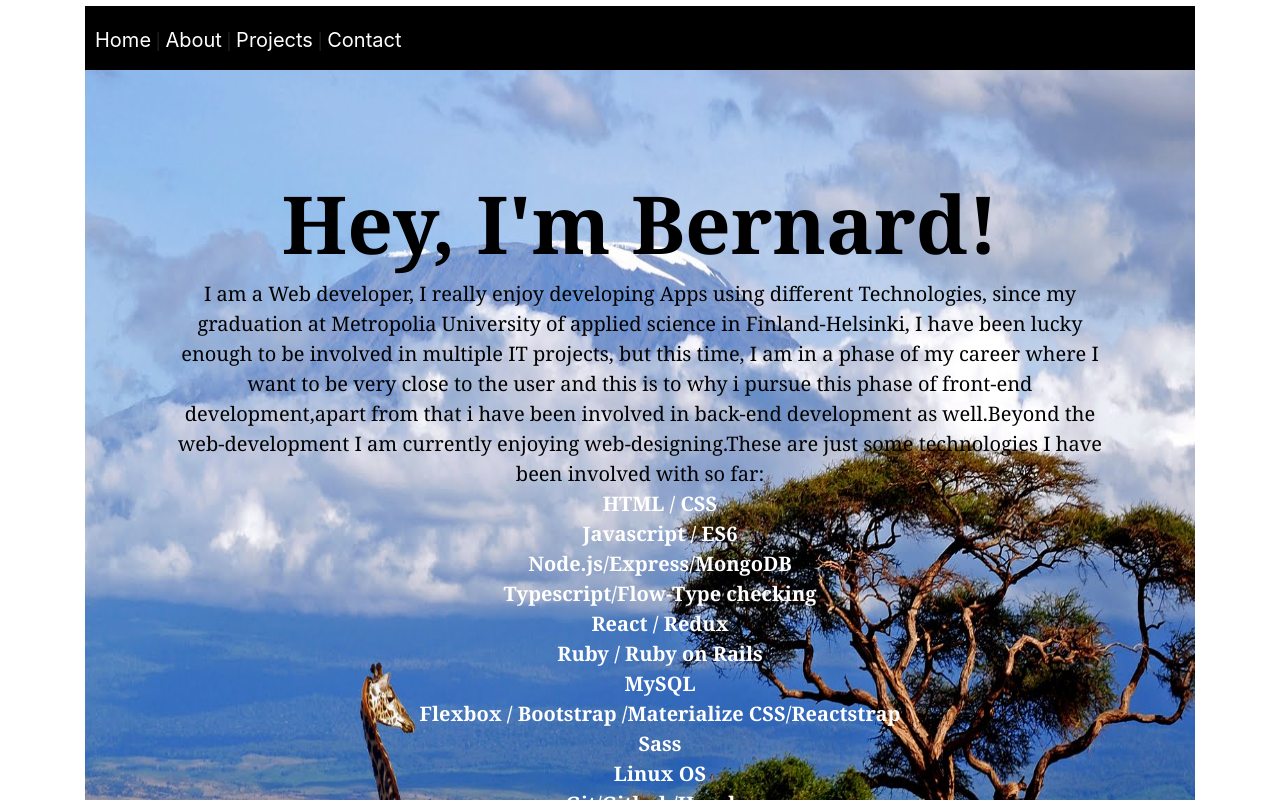
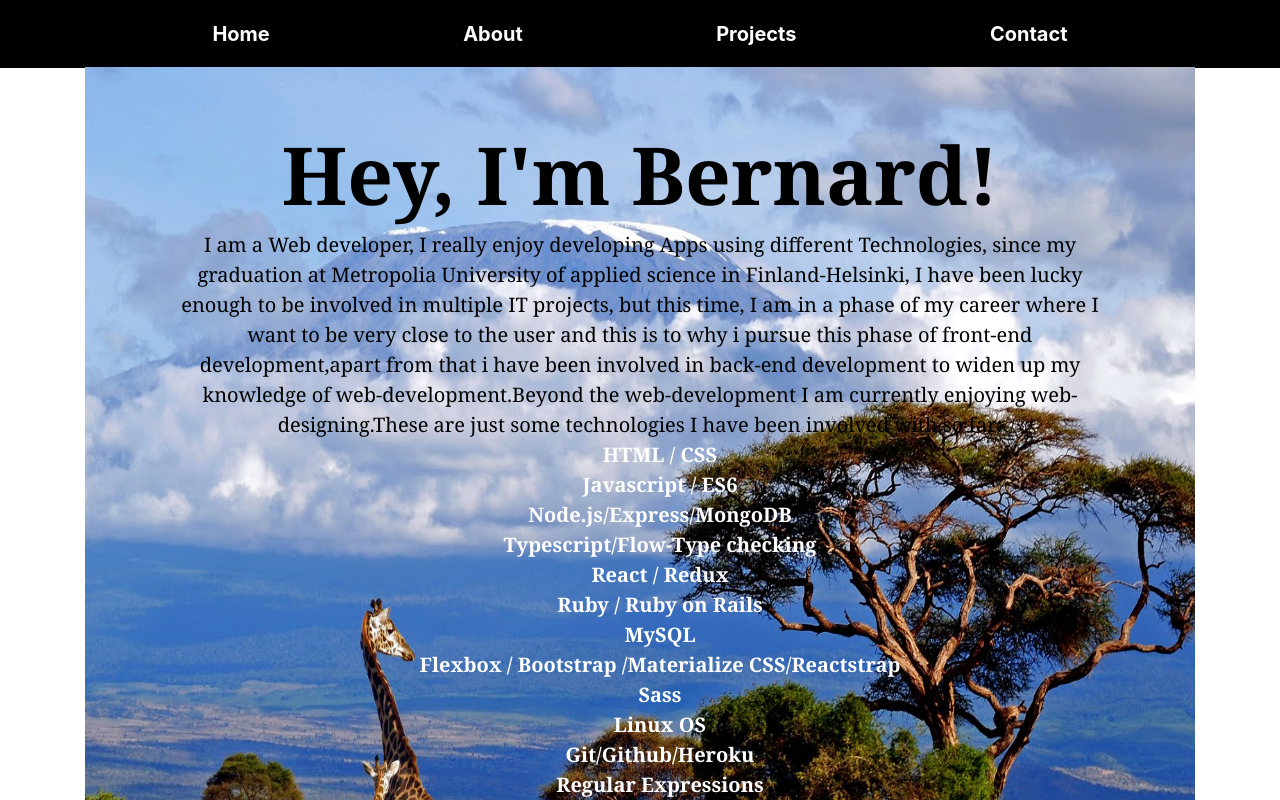
Before and after one commit to benk1/PortfolioInReact, a React (Create React App) app: page / in a window 1280 px wide. Shown: the top 800 px of the page. Built offline with nearby package versions, Linux system fonts and the light colour scheme.

Commit message:
edit the NavBar.js

```diff
--- a/src/App.css
+++ b/src/App.css
@@ -1,7 +1,3 @@
-/* .App {
-  text-align: center;
-} */
-
 .highlighted {
 	font-size: 5rem;
 	padding: 5px 5px 5px 5px;
@@ -43,7 +39,7 @@ p {
 }
 h3 {
 	text-align: center;
-  margin-top: 30px;
+	margin-top: -16px;
 	font-weight: bold;
 	font-size: 50px;
 }
@@ -195,7 +191,7 @@ button {
 .text {
 	/*width: 80%; /*can be in percentage also.*/
 	/*height: auto;*/
-  /*margin: 4rem auto;*/
+	margin: -0.6rem auto;
 	padding: 70px;
 	/*position: relative;*/
 	text-align: center;
@@ -254,3 +250,29 @@ a:hover {
 .about a:hover {
 	color: blue;
 }
+.footer {
+	position: absolute;
+
+	width: 100%;
+	height: 75px;
+	/* margin: 10px; */
+}
+.headerStyle {
+	display: flex;
+	justify-content: space-evenly;
+	background: #000000;
+	text-align: justify;
+	padding: 19px;
+}
+.linkStyle {
+	text-decoration: none;
+	color: #fff;
+	font-size: 20px;
+}
+.linkStyle:hover {
+	color: orange;
+}
+nav {
+	width: 100%;
+	height: 70px;
+}
--- a/src/App.js
+++ b/src/App.js
@@ -1,27 +1,30 @@
 import React, { Component } from 'react';
-import 'bootstrap/dist/css/bootstrap.min.css';
+
 import { Switch } from 'react-router-dom';
 import Route from 'react-router-dom/Route';
 import Home from './components/Home';
 import Contact from './components/Contact';
 import Projects from './components/Projects';
+import About from './components/About';
+import NavBar from './components/NavBar';
+import Footer from './components/Footer';
+import './App.css';
 
-import './App.css';
-import About from './components/About';
-
-class App extends Component {
-  render() {
-    return (
-      <div className='container'>
-        <Switch>
-          <Route exact path='/' component={Home} />
-          <Route path='/about' component={About} />
-          <Route path='/contact' component={Contact} />
-          <Route path='/projects' component={Projects} />
-        </Switch>
-      </div>
-    );
-  }
+function App() {
+	return (
+		<>
+			<NavBar />
+			<div className="container">
+				<Switch>
+					<Route exact path="/" component={Home} />
+					<Route path="/about" component={About} />
+					<Route path="/contact" component={Contact} />
+					<Route path="/projects" component={Projects} />
+				</Switch>
+			</div>
+			<Footer />
+		</>
+	);
 }
 
 export default App;
--- a/src/components/Contact.jsx
+++ b/src/components/Contact.jsx
@@ -1,30 +1,28 @@
-import React from "react";
-import NavBar from "./NavBar";
-import Footer from "./Footer";
+import React from 'react';
 
 class Contact extends React.Component {
 	state = {
-    message: "",
-    email: "",
+		message: '',
+		email: '',
 		isSubmitDisabled: true,
 
 		touched: {
 			email: false,
-      message: ""
-    }
+			message: '',
+		},
 	};
 
-  handleBlur = e => {
+	handleBlur = (e) => {
 		let name = e.target.name;
 		this.setState({
-      touched: { ...this.state.touched, [name]: true }
+			touched: { ...this.state.touched, [name]: true },
 		});
 	};
 
-  validate = email => {
+	validate = (email) => {
 		let errors = {
-      email: "",
-      isSubmitDisabled: true
+			email: '',
+			isSubmitDisabled: true,
 		};
 
 		let err = 0;
@@ -33,7 +31,7 @@ class Contact extends React.Component {
 			!this.state.email ||
 			!/[a-z0-9._%+-]+@[a-z0-9.-]+\.[a-z]{2,3}$/.test(email)
 		) {
-      errors.email = " Invalid Email address";
+			errors.email = ' Invalid Email address';
 			err += 1;
 		}
 
@@ -42,14 +40,14 @@ class Contact extends React.Component {
 		return errors;
 	};
 
-  handleChange = e => {
+	handleChange = (e) => {
 		e.preventDefault();
 		let target = e.target;
 		let name = target.name;
-    let value = target.type === "checkbox" ? target.checked : target.value;
+		let value = target.type === 'checkbox' ? target.checked : target.value;
 		this.setState(
 			{
-        [name]: value
+				[name]: value,
 			},
 			function () {
 				this.canSubmit();
@@ -76,16 +74,16 @@ class Contact extends React.Component {
 		this.setState({ isSubmitDisabled });
 	}
 
-  handleSubmit = e => {
+	handleSubmit = (e) => {
 		e.preventDefault();
 		const { email, message } = this.state;
 		alert(`Your registration details:
            Email: ${email}
            Message: ${message} `);
-    this.props.history.push("/");
+		this.props.history.push('/');
 		this.setState({
-      email: "",
-      message: ""
+			email: '',
+			message: '',
 		});
 	};
 
@@ -96,8 +94,6 @@ class Contact extends React.Component {
 		//        const serror = errors.isSubmitDisabled
 		return (
 			<div className="form">
-        <NavBar />
-
 				<form action="POST" data-netlify="true" onSubmit={this.handleSubmit}>
 					<input
 						type="email"
@@ -124,7 +120,7 @@ class Contact extends React.Component {
 					<br />
 
 					<button
-            className={this.state.isSubmitDisabled ? "disableSubmit" : "submit"}
+						className={this.state.isSubmitDisabled ? 'disableSubmit' : 'submit'}
 						disabled={this.state.isSubmitDisabled}
 					>
 						Submit
@@ -133,7 +129,6 @@ class Contact extends React.Component {
 						<div data-netlify-recaptcha="true"></div>
 					</div>
 				</form>
-        <Footer />
 			</div>
 		);
 	}
--- a/src/components/Footer.jsx
+++ b/src/components/Footer.jsx
@@ -1,9 +1,9 @@
-import React from "react";
+import React from 'react';
 //import { Link } from "react-router-dom";
 
 function Footer() {
 	return (
-    <div className="contact">
+		<div className="footer">
 			<div className="icons">
 				<a className="nav-link" href="https://github.com/benk1">
 					<i className="fa fa-github btn btn-dark btn-sm fa-2x" />
@@ -12,13 +12,11 @@ function Footer() {
 
 				<a
 					className="nav-link"
-          href="http://www.linkedin.com/in/bernard-kakengi-ba2003173"
+					href="https://www.linkedin.com/in/bernard-k-ba2003173/"
 				>
 					<i className="fa fa-linkedin btn btn-dark btn-sm fa-2x" />
 					<span className="sr-only">(current)</span>
 				</a>
-
-
 			</div>
 		</div>
 	);
--- a/src/components/Home.jsx
+++ b/src/components/Home.jsx
@@ -1,26 +1,24 @@
 import React from 'react';
 import { NavLink } from 'react-router-dom';
-import NavBar from './NavBar';
-import Footer from './Footer';
 
 const Home = (props) => {
 	console.log(props);
 	return (
 		<>
-      <NavBar />
-      <div className='kilimanjaro'>
-        <div className='text'>
+			<div className="kilimanjaro">
+				<div className="text">
 					<p>
 						<h3>
-              <span className='highlighted'>Hey, I'm Bernard!</span>
+							<span className="highlighted">Hey, I'm Bernard!</span>
 						</h3>
 						I am a Web developer, I really enjoy developing Apps using different
-            Technologies, since my graduation at Metropolia University of applied science
-            in Finland-Helsinki, I have been lucky enough to be involved in multiple IT projects,
-            but this time, I am in a phase of my career where I want to be very
-            close to the user and this is to why i pursue this phase of
-            front-end development,apart from that i have been involved in back-end development
-            as well.Beyond the web-development I am currently
+						Technologies, since my graduation at Metropolia University of
+						applied science in Finland-Helsinki, I have been lucky enough to be
+						involved in multiple IT projects, but this time, I am in a phase of
+						my career where I want to be very close to the user and this is to
+						why i pursue this phase of front-end development,apart from that i
+						have been involved in back-end development to widen up my knowledge
+						of web-development.Beyond the web-development I am currently
 						enjoying web-designing.These are just some technologies I have been
 						involved with so far:
 						<ul>
@@ -40,27 +38,26 @@ const Home = (props) => {
 						<h4>Check out what I have been up to:</h4>
 					</p>
 
-          <div className='Links'>
-            <NavLink to='/about'>
-              <button type='button' className='btn btn-primary'>
+					<div className="Links">
+						<NavLink to="/about">
+							<button type="button" className="btn btn-primary">
 								ABOUT
 							</button>
 						</NavLink>
 
-            <NavLink to='/projects'>
-              <button type='button' className='btn btn-primary'>
+						<NavLink to="/projects">
+							<button type="button" className="btn btn-primary">
 								PROJECTS
 							</button>
 						</NavLink>
 
-            <NavLink to='/contact'>
-              <button type='button' className='btn btn-primary'>
+						<NavLink to="/contact">
+							<button type="button" className="btn btn-primary">
 								CONTACT
 							</button>
 						</NavLink>
 					</div>
 				</div>
-        <Footer />
 			</div>
 		</>
 	);
--- a/src/components/NavBar.jsx
+++ b/src/components/NavBar.jsx
@@ -1,44 +1,63 @@
-import React from "react";
-import { Link } from "react-router-dom";
+import React from 'react';
+import { NavLink } from 'react-router-dom';
 
 function NavBar() {
-  return (
-    <div className="header">
-      <header style={headerStyle}>
+	return (
+		<nav className="header">
+			<ul className="headerStyle">
+				<li>
+					<NavLink
+						to="/"
+						style={{ textDecoration: 'none' }}
+						className="linkStyle"
+					>
+						Home
+					</NavLink>
+				</li>
 
-        <Link style={linkStyle} to="/">
-          Home
-        </Link>{" "}
-        |{" "}
-        <Link style={linkStyle} to="/about">
-          About
-        </Link>{" "}
-        |{" "}
-        <Link style={linkStyle} to="/projects">
-          Projects
-        </Link>{" "}
-        |{" "}
-        <Link style={linkStyle} to="/contact">
-          Contact
-        </Link>{" "}
-        {" "}
-        {" "}
-      </header>
-    </div>
-  );
+				<li>
+					<NavLink
+						to="/about"
+						style={{ textDecoration: 'none' }}
+						className="linkStyle"
+					>
+						About
+					</NavLink>
+				</li>
+
+				<li>
+					<NavLink
+						to="/projects"
+						style={{ textDecoration: 'none' }}
+						className="linkStyle"
+					>
+						Projects
+					</NavLink>
+				</li>
+
+				<li>
+					<NavLink
+						to="/contact"
+						style={{ textDecoration: 'none' }}
+						className="linkStyle"
+					>
+						Contact
+					</NavLink>
+				</li>
+			</ul>
+		</nav>
+	);
 }
 
-const headerStyle = {
-  background: "#000000",
-  textAlign: "justify",
-  padding: "10px"
+// const headerStyle = {
+// 	background: '#000000',
+// 	textAlign: 'justify',
+// 	padding: '10px',
+// };
 
-};
-
-const linkStyle = {
-  color: "#fff",
-  textDecoration: "none",
-  fontSize: "20px"
-
-};
+// const linkStyle = {
+// 	color: '#fff',
+// 	textDecoration: 'none',
+// 	fontSize: '20px',
+// };
 export default NavBar;
```
Also changed, not shown: src/components/About.jsx (+26 -52 lines), src/components/Projects.jsx (+39 -67 lines), src/index.js (+10 -9 lines), package.json (indentation only), 1 other file (tests, documents, lock files or other folders). Lines whose indentation alone changed are shown as unchanged.
